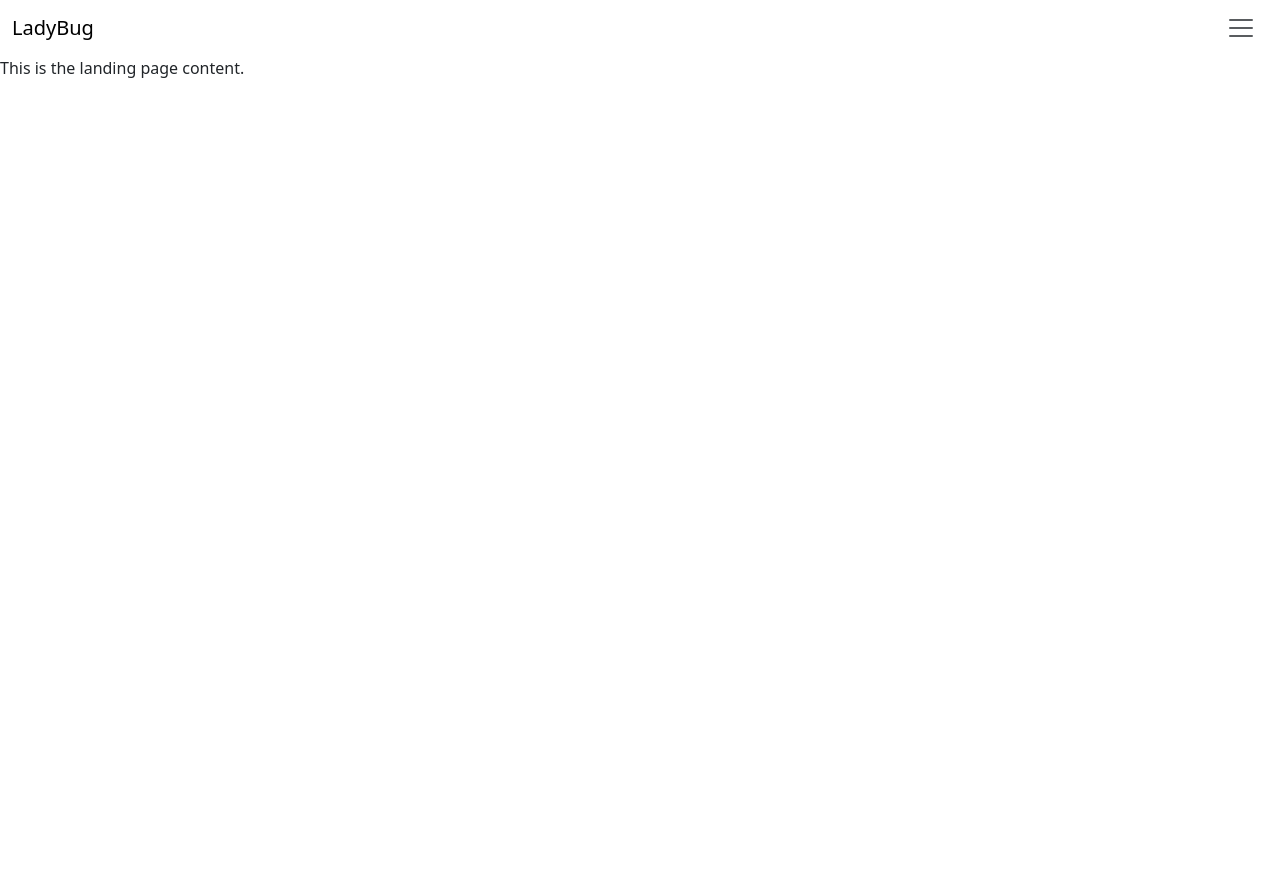
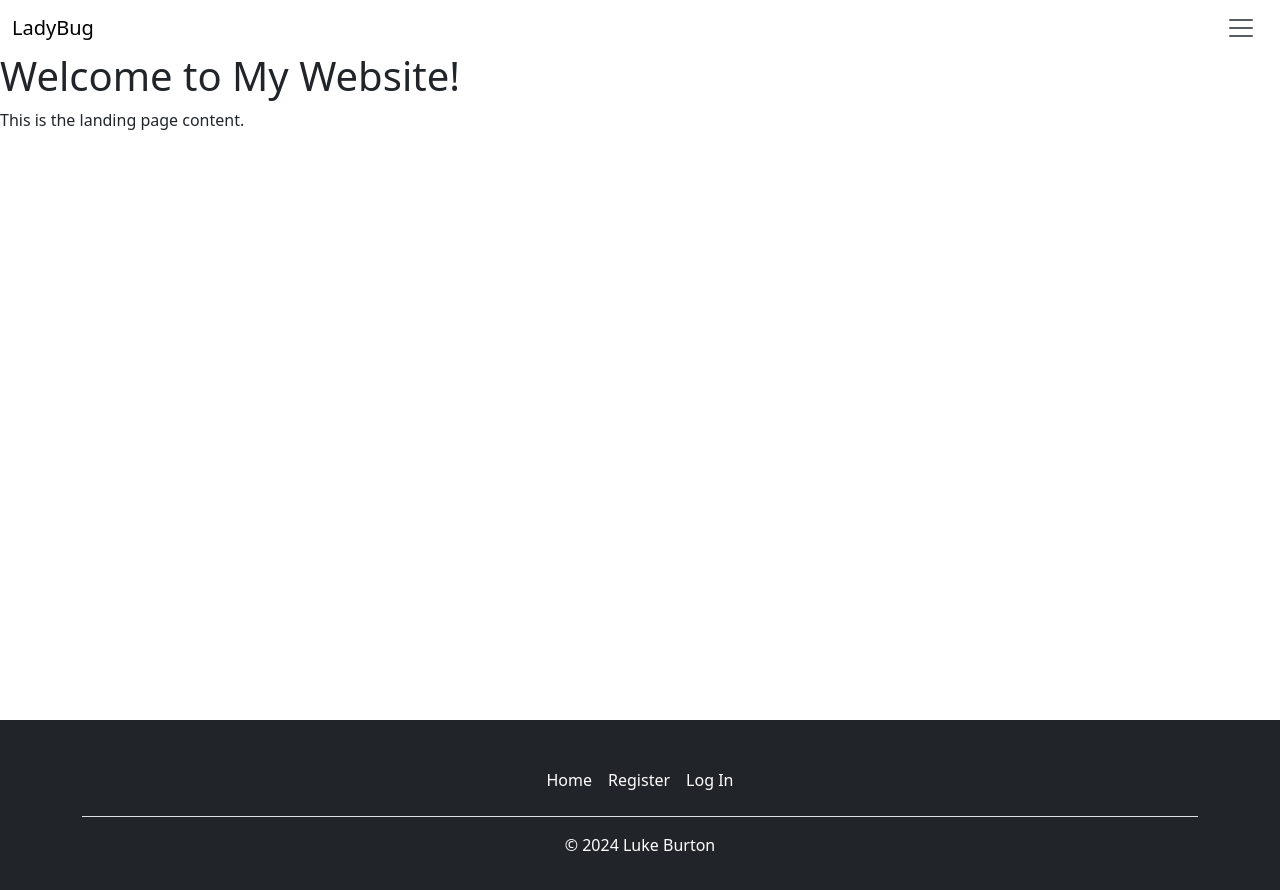
Before and after one commit to lukeburton00/ladybug-client, a React (Vite) app: page / in a window 1280 px wide. Shown: the top 890 px of the page. Before the commit the page ends 800 px from the top, so only its background shows below. Built offline with nearby package versions, Linux system fonts and the light colour scheme.

Commit message:
add footer

```diff
--- /dev/null
+++ b/src/components/nav/Footer.jsx
@@ -0,0 +1,18 @@
+import { useNavigate } from 'react-router-dom';
+
+function Footer() {
+    return (
+        <div class='bg-dark mt-auto position-absolute w-100'>
+            <footer class="footer container py-3 my-4">
+                <ul class="nav justify-content-center border-bottom pb-3 mb-3">
+                    <li class="nav-item"><a class="nav-link px-2 text-white" href="/">Home</a></li>
+                    <li class="nav-item"><a class="nav-link px-2 text-white" href="/register">Register</a></li>
+                    <li class="nav-item"><a class="nav-link px-2 text-white" href="/login">Log In</a></li>
+                </ul>
+                <p class="text-center text-white">© 2024 Luke Burton</p>
+            </footer>
+        </div>
+    )
+}
+
+export default Footer;
--- a/src/index.css
+++ b/src/index.css
@@ -0,0 +1,3 @@
+.content {
+    min-height: 78vh;
+}
--- a/src/main.jsx
+++ b/src/main.jsx
@@ -3,6 +3,7 @@ import ReactDOM from 'react-dom';
 import { BrowserRouter, Routes, Route } from 'react-router-dom'; // Import BrowserRouter
 import Home from './components/pages/Home';
 import Navbar from './components/nav/Navbar.jsx';
+import Footer from './components/nav/Footer.jsx';
 import LoginForm from './components/auth/LoginForm.jsx';
 import RegisterPage from './components/auth/RegisterForm.jsx';
 import Dashboard from './components/dashboard/Dashboard';
@@ -11,15 +12,16 @@ import './index.css';
 const App = () => {
   return (
     <BrowserRouter>
-      <div>
-        <Navbar />
+        <Navbar/>
+        <div class="content my-5 py-1">
         <Routes>
           <Route path="/" element={<Home />} />
           <Route path="/login" element={<LoginForm />} />
           <Route path="/register" element={<RegisterPage />} />
           <Route path="/dashboard" element={<Dashboard />} />
         </Routes>
-      </div>
+        </div>
+      <Footer />
     </BrowserRouter>
   );
 };
```
